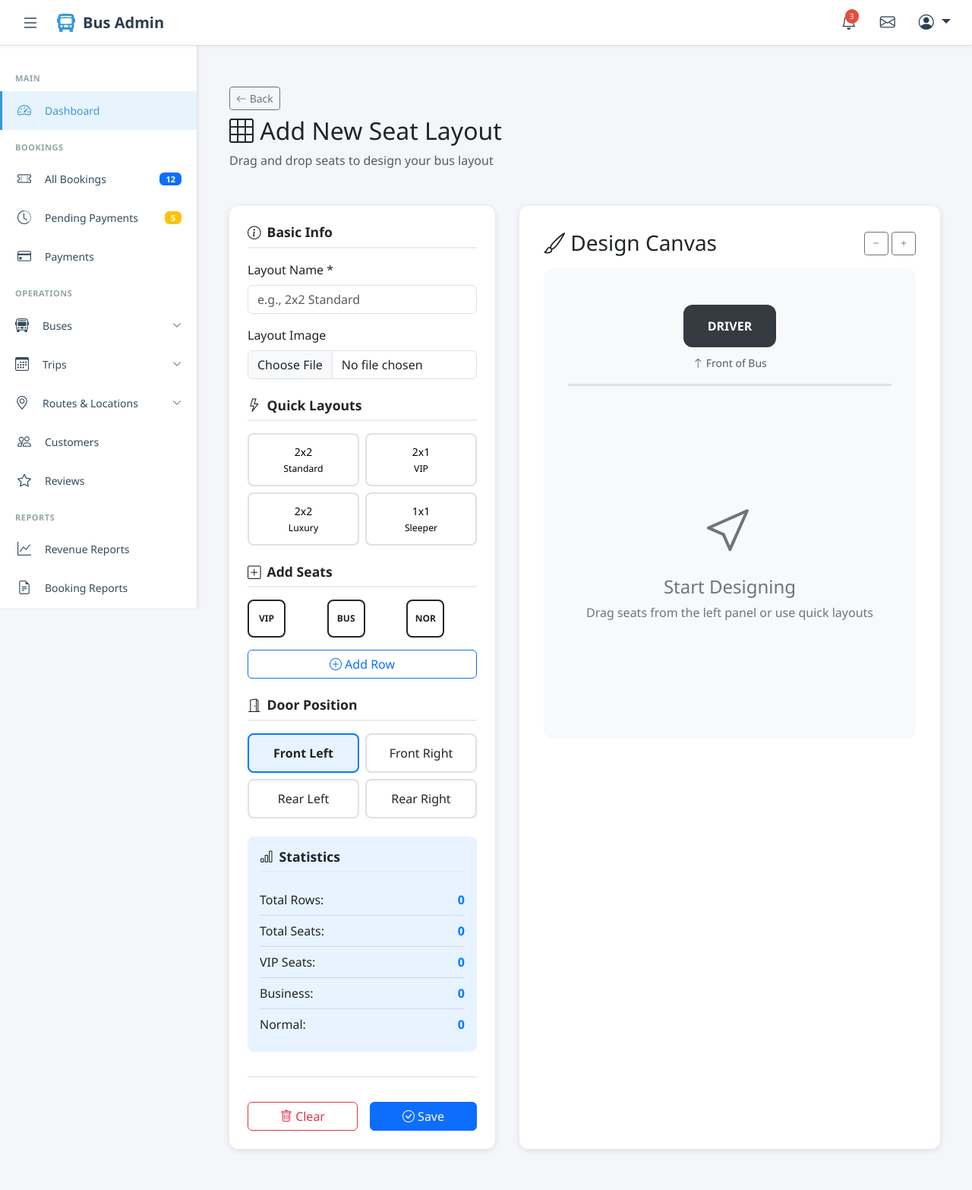
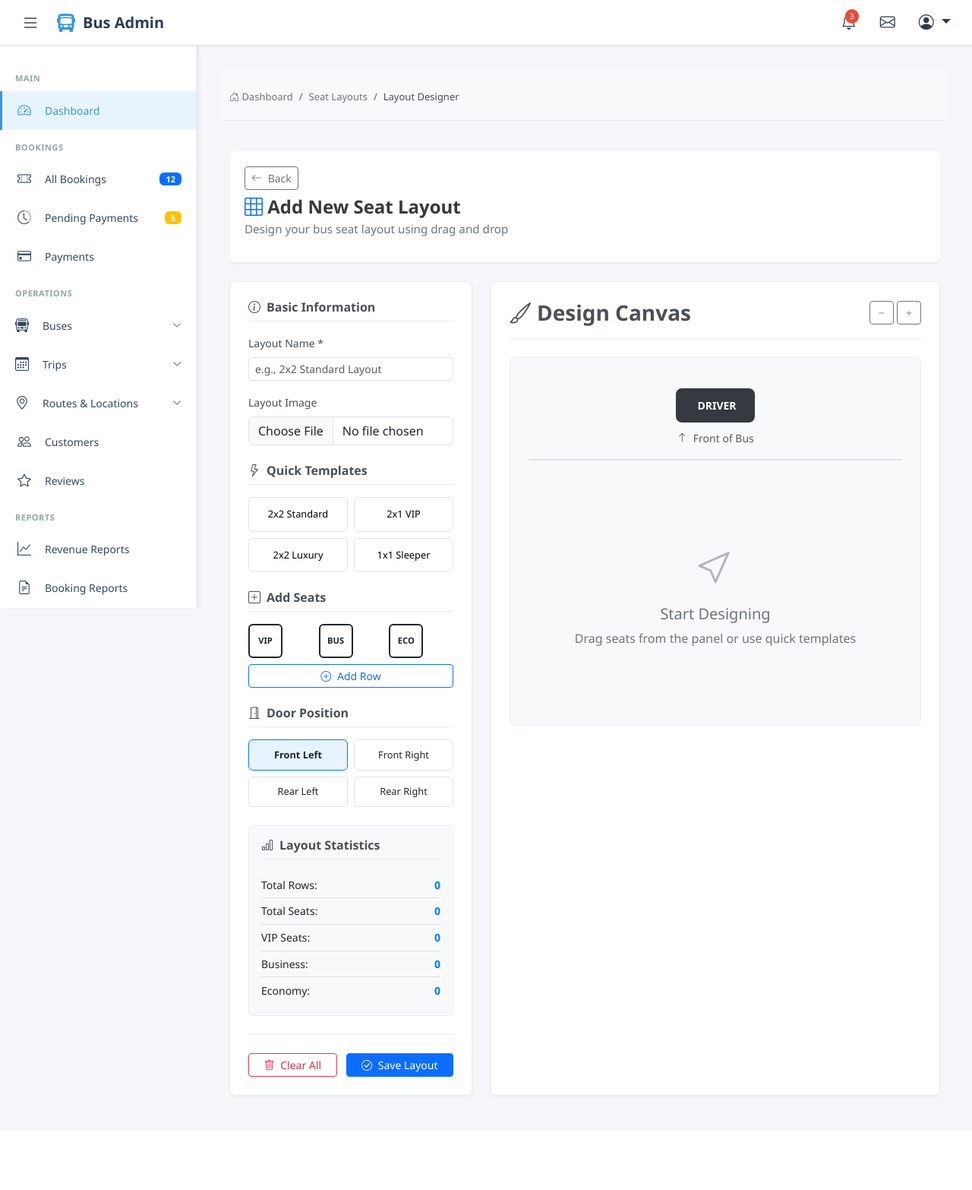
Before and after one commit to steve-ongera/Dreamline-Bus-Booking-System, a Django app: page /layouts/add/ in a window 1280 px wide. Shown: the whole page at 76% size. After the commit the page ends 1445 px from the top, so only its background shows below. Run offline with Django 5.2, Linux system fonts and the light colour scheme.

Commit message:
made updates

```diff
--- a/templates/buses/layout_form.html
+++ b/templates/buses/layout_form.html
@@ -1,103 +1,179 @@
 {% extends 'admin_base.html' %}
 {% load static %}
 
-{% block title %}{{ title }}{% endblock %}
+{% block title %}{{ title }} - Layout Designer{% endblock %}
 
 {% block extra_css %}
 <style>
-    .layout-designer {
-        max-width: 1400px;
-        margin: 0 auto;
+    /* Breadcrumb styling */
+    .breadcrumb-container {
+        background-color: #f8f9fa;
+        border-bottom: 1px solid #e9ecef;
+        padding: 0.75rem 0;
+        margin-bottom: 1.5rem;
     }
 
+    .breadcrumb {
+        margin-bottom: 0;
+        padding: 0.5rem 0;
+        background-color: transparent;
+        border-radius: 0;
+    }
+
+    .breadcrumb-item a {
+        color: #6c757d;
+        text-decoration: none;
+        transition: color 0.2s;
+    }
+
+    .breadcrumb-item a:hover {
+        color: #495057;
+    }
+
+    .breadcrumb-item.active {
+        color: #495057;
+        font-weight: 500;
+    }
+
+    /* Page header styling */
+    .page-header {
+        display: flex;
+        justify-content: space-between;
+        align-items: flex-start;
+        margin-bottom: 1.5rem;
+        padding-bottom: 1rem;
+        border-bottom: 1px solid #e9ecef;
+    }
+
+    .page-title-section h1 {
+        font-weight: 600;
+        color: #343a40;
+        margin-bottom: 0.25rem;
+        font-size: 1.5rem;
+    }
+
+    .page-subtitle {
+        color: #6c757d;
+        font-size: 0.95rem;
+    }
+
+    /* Main layout */
     .designer-container {
         display: grid;
-        grid-template-columns: 350px 1fr;
-        gap: 2rem;
-        margin-top: 2rem;
+        grid-template-columns: 320px 1fr;
+        gap: 1.5rem;
+        margin-top: 1rem;
     }
 
+    /* Control Panel */
     .control-panel {
         background: white;
         padding: 1.5rem;
-        border-radius: 12px;
-        box-shadow: 0 2px 8px rgba(0,0,0,0.1);
+        border-radius: 8px;
+        box-shadow: 0 2px 4px rgba(0,0,0,0.04);
+        border: 1px solid #e9ecef;
         height: fit-content;
         position: sticky;
         top: 20px;
     }
 
     .section-title {
-        font-size: 1.1rem;
+        font-size: 1rem;
         font-weight: 600;
         margin-bottom: 1rem;
         padding-bottom: 0.5rem;
-        border-bottom: 2px solid #e9ecef;
+        border-bottom: 1px solid #e9ecef;
+        display: flex;
+        align-items: center;
+        gap: 0.5rem;
+        color: #495057;
+    }
+
+    /* Canvas Area */
+    .canvas-area {
+        background: white;
+        padding: 1.5rem;
+        border-radius: 8px;
+        box-shadow: 0 2px 4px rgba(0,0,0,0.04);
+        border: 1px solid #e9ecef;
+        min-height: 500px;
+    }
+
+    .canvas-header {
+        display: flex;
+        justify-content: space-between;
+        align-items: center;
+        margin-bottom: 1.5rem;
+        padding-bottom: 1rem;
+        border-bottom: 1px solid #e9ecef;
+    }
+
+    .canvas-title {
+        font-weight: 600;
+        color: #495057;
+        margin: 0;
         display: flex;
         align-items: center;
         gap: 0.5rem;
     }
 
-    .canvas-area {
-        background: white;
-        padding: 2rem;
-        border-radius: 12px;
-        box-shadow: 0 2px 8px rgba(0,0,0,0.1);
-        min-height: 600px;
-    }
-
     .bus-canvas {
         background: #f8f9fa;
-        border-radius: 12px;
-        padding: 2rem;
-        min-height: 500px;
+        border-radius: 8px;
+        padding: 1.5rem;
+        min-height: 400px;
+        border: 1px solid #e9ecef;
         position: relative;
     }
 
+    /* Driver Section */
     .driver-section {
         text-align: center;
         padding: 1rem;
-        margin-bottom: 2rem;
-        border-bottom: 3px solid #dee2e6;
+        margin-bottom: 1.5rem;
+        border-bottom: 2px solid #dee2e6;
     }
 
     .driver-seat {
         display: inline-block;
-        padding: 1rem 2rem;
+        padding: 0.75rem 1.5rem;
         background: #343a40;
         color: white;
-        border-radius: 12px;
-        font-weight: bold;
+        border-radius: 8px;
+        font-weight: 600;
+        font-size: 0.875rem;
     }
 
+    /* Seat Rows */
     .seat-rows-container {
         display: flex;
         flex-direction: column;
-        gap: 12px;
+        gap: 10px;
     }
 
     .seat-row {
         display: flex;
         align-items: center;
         justify-content: center;
-        gap: 8px;
+        gap: 6px;
         padding: 8px;
         background: white;
-        border-radius: 8px;
+        border-radius: 6px;
         position: relative;
+        border: 1px solid #e9ecef;
     }
 
     .row-controls {
         position: absolute;
-        right: -35px;
+        right: -32px;
         display: flex;
         flex-direction: column;
         gap: 4px;
     }
 
     .row-controls button {
-        width: 28px;
-        height: 28px;
+        width: 26px;
+        height: 26px;
         padding: 0;
         border-radius: 50%;
         border: none;
@@ -194,17 +273,25 @@
         background: linear-gradient(to bottom, transparent, #dee2e6 50%, transparent);
     }
 
+    /* Seat Templates */
+    .template-grid {
+        display: grid;
+        grid-template-columns: repeat(3, 1fr);
+        gap: 0.5rem;
+        margin-top: 0.75rem;
+    }
+
     .seat-template {
-        width: 50px;
-        height: 50px;
-        border-radius: 8px;
+        width: 45px;
+        height: 45px;
+        border-radius: 6px;
         display: flex;
         align-items: center;
         justify-content: center;
         cursor: grab;
         border: 2px solid;
-        font-weight: bold;
-        font-size: 0.75rem;
+        font-weight: 600;
+        font-size: 0.7rem;
         transition: all 0.2s;
     }
 
@@ -216,55 +303,46 @@
         cursor: grabbing;
     }
 
-    .template-grid {
+    /* Quick Layouts */
+    .quick-layouts {
         display: grid;
-        grid-template-columns: repeat(3, 1fr);
-        gap: 0.75rem;
-        margin-top: 1rem;
+        grid-template-columns: 1fr 1fr;
+        gap: 0.5rem;
+        margin-top: 0.75rem;
     }
 
-    .btn-add-row {
-        width: 100%;
-        margin-top: 1rem;
+    .quick-layout-btn {
+        padding: 0.75rem;
+        border: 1px solid #dee2e6;
+        border-radius: 6px;
+        background: white;
+        cursor: pointer;
+        transition: all 0.2s;
+        text-align: center;
+        font-size: 0.8rem;
     }
 
-    .stats-box {
-        background: #e7f3ff;
-        padding: 1rem;
-        border-radius: 8px;
-        margin-top: 1rem;
+    .quick-layout-btn:hover {
+        border-color: #007bff;
+        background: #f8f9fa;
     }
 
-    .stat-item {
-        display: flex;
-        justify-content: space-between;
-        padding: 0.5rem 0;
-        border-bottom: 1px solid rgba(0,0,0,0.1);
-    }
-
-    .stat-item:last-child {
-        border-bottom: none;
-    }
-
-    .stat-value {
-        font-weight: bold;
-        color: #007bff;
-    }
-
+    /* Door Position Selector */
     .door-position-selector {
         display: grid;
-        grid-template-columns: repeat(2, 1fr);
+        grid-template-columns: 1fr 1fr;
         gap: 0.5rem;
         margin-top: 0.5rem;
     }
 
     .door-option {
-        padding: 0.75rem;
-        border: 2px solid #dee2e6;
-        border-radius: 8px;
+        padding: 0.6rem;
+        border: 1px solid #dee2e6;
+        border-radius: 6px;
         text-align: center;
         cursor: pointer;
         transition: all 0.2s;
+        font-size: 0.8rem;
     }
 
     .door-option:hover {
@@ -275,62 +353,71 @@
     .door-option.active {
         border-color: #007bff;
         background: #e7f3ff;
-        font-weight: bold;
+        font-weight: 600;
     }
 
+    /* Statistics */
+    .stats-box {
+        background: #f8f9fa;
+        padding: 1rem;
+        border-radius: 6px;
+        margin-top: 1rem;
+        border: 1px solid #e9ecef;
+    }
+
+    .stat-item {
+        display: flex;
+        justify-content: space-between;
+        padding: 0.4rem 0;
+        border-bottom: 1px solid rgba(0,0,0,0.1);
+        font-size: 0.875rem;
+    }
+
+    .stat-item:last-child {
+        border-bottom: none;
+    }
+
+    .stat-value {
+        font-weight: 600;
+        color: #007bff;
+    }
+
+    /* Empty State */
     .empty-canvas {
         display: flex;
         flex-direction: column;
         align-items: center;
         justify-content: center;
-        min-height: 400px;
+        min-height: 300px;
         color: #6c757d;
+        text-align: center;
     }
 
     .empty-canvas i {
-        font-size: 4rem;
+        font-size: 3rem;
         margin-bottom: 1rem;
+        opacity: 0.5;
     }
 
+    /* Action Buttons */
     .action-buttons {
         display: flex;
-        gap: 1rem;
-        margin-top: 2rem;
-        padding-top: 2rem;
-        border-top: 2px solid #e9ecef;
+        gap: 0.75rem;
+        margin-top: 1.5rem;
+        padding-top: 1.5rem;
+        border-top: 1px solid #e9ecef;
     }
 
-    .quick-layouts {
-        display: grid;
-        grid-template-columns: 1fr 1fr;
-        gap: 0.5rem;
-        margin-top: 1rem;
-    }
-
-    .quick-layout-btn {
-        padding: 0.75rem;
-        border: 2px solid #dee2e6;
-        border-radius: 8px;
-        background: white;
-        cursor: pointer;
-        transition: all 0.2s;
-        text-align: center;
-        font-size: 0.875rem;
-    }
-
-    .quick-layout-btn:hover {
-        border-color: #007bff;
-        background: #f8f9fa;
-    }
-
+    /* Context Menu */
     .context-menu {
         position: fixed;
         background: white;
         border: 1px solid #dee2e6;
-        border-radius: 8px;
-        box-shadow: 0 4px 12px rgba(0,0,0,0.15);
+        border-radius: 6px;
+        box-shadow: 0 4px 12px rgba(0,0,0,0.1);
         display: none;
         z-index: 1000;
+        min-width: 160px;
     }
 
     .context-menu.show {
@@ -353,27 +441,94 @@
     }
 
     .context-menu button:first-child {
-        border-radius: 8px 8px 0 0;
+        border-radius: 6px 6px 0 0;
     }
 
     .context-menu button:last-child {
-        border-radius: 0 0 8px 8px;
+        border-radius: 0 0 6px 6px;
+    }
+
+    /* Form Elements */
+    .form-label {
+        font-weight: 500;
+        color: #495057;
+        font-size: 0.875rem;
+        margin-bottom: 0.5rem;
+    }
+
+    /* Responsive Design */
+    @media (max-width: 992px) {
+        .designer-container {
+            grid-template-columns: 1fr;
+            gap: 1rem;
+        }
+
+        .control-panel {
+            position: static;
+        }
+
+        .page-header {
+            flex-direction: column;
+            gap: 1rem;
+        }
+
+        .seat {
+            width: 40px;
+            height: 40px;
+            font-size: 0.65rem;
+        }
+
+        .aisle {
+            width: 30px;
+        }
+    }
+
+    @media (max-width: 768px) {
+        .canvas-area,
+        .control-panel {
+            padding: 1rem;
+        }
+
+        .bus-canvas {
+            padding: 1rem;
+        }
+
+        .row-controls {
+            right: -28px;
+        }
+
+        .row-controls button {
+            width: 24px;
+            height: 24px;
+        }
     }
 </style>
 {% endblock %}
 
 {% block content %}
-<div class="container-fluid py-4">
-    <div class="layout-designer">
-        <!-- Header -->
-        <div class="d-flex justify-content-between align-items-center mb-4">
-            <div>
+<!-- Breadcrumb -->
+<div class="breadcrumb-container">
+    <div class="container-fluid">
+        <nav aria-label="breadcrumb">
+            <ol class="breadcrumb">
+                <li class="breadcrumb-item"><a href="{% url 'admin_dashboard' %}"><i class="bi bi-house-door"></i> Dashboard</a></li>
+                <li class="breadcrumb-item"><a href="{% url 'layout_list' %}">Seat Layouts</a></li>
+                <li class="breadcrumb-item active" aria-current="page">Layout Designer</li>
+            </ol>
+        </nav>
+    </div>
+</div>
+
+<div class="container-fluid py-3">
+    <!-- Page Header -->
+    <div class="page-header">
+        <div class="page-title-section">
             <a href="{% if layout %}{% url 'layout_detail' layout.pk %}{% else %}{% url 'layout_list' %}{% endif %}"
                class="btn btn-outline-secondary btn-sm mb-2">
-                    <i class="bi bi-arrow-left"></i> Back
+                <i class="bi bi-arrow-left me-1"></i> Back
             </a>
-                <h2><i class="bi bi-grid-3x3"></i> {{ title }}</h2>
-                <p class="text-muted">Drag and drop seats to design your bus layout</p>
+            <h1><i class="bi bi-grid-3x3 text-primary"></i> {{ title }}</h1>
+            <p class="page-subtitle">Design your bus seat layout using drag and drop</p>
         </div>
     </div>
 
@@ -390,15 +545,15 @@
         <div class="designer-container">
             <!-- Control Panel -->
             <div class="control-panel">
-                    <!-- Basic Info -->
+                <!-- Basic Information -->
                 <div class="mb-4">
                     <h3 class="section-title">
-                            <i class="bi bi-info-circle"></i> Basic Info
+                        <i class="bi bi-info-circle"></i> Basic Information
                     </h3>
                     <div class="mb-3">
                         <label class="form-label">Layout Name *</label>
-                            <input type="text" class="form-control" id="layoutName"
-                                   placeholder="e.g., 2x2 Standard" required
+                        <input type="text" class="form-control form-control-sm" id="layoutName"
+                               placeholder="e.g., 2x2 Standard Layout" required
                                value="{{ form.name.value|default:'' }}">
                     </div>
                     <div class="mb-3">
@@ -410,20 +565,20 @@
                 <!-- Quick Layouts -->
                 <div class="mb-4">
                     <h3 class="section-title">
-                            <i class="bi bi-lightning"></i> Quick Layouts
+                        <i class="bi bi-lightning"></i> Quick Templates
                     </h3>
                     <div class="quick-layouts">
                         <button type="button" class="quick-layout-btn" onclick="createQuickLayout('2x2', 12)">
-                                2x2<br><small>Standard</small>
+                            2x2 Standard
                         </button>
                         <button type="button" class="quick-layout-btn" onclick="createQuickLayout('2x1', 10)">
-                                2x1<br><small>VIP</small>
+                            2x1 VIP
                         </button>
                         <button type="button" class="quick-layout-btn" onclick="createQuickLayout('2x2', 15)">
-                                2x2<br><small>Luxury</small>
+                            2x2 Luxury
                         </button>
                         <button type="button" class="quick-layout-btn" onclick="createQuickLayout('1x1', 8)">
-                                1x1<br><small>Sleeper</small>
+                            1x1 Sleeper
                         </button>
                     </div>
                 </div>
@@ -441,11 +596,11 @@
                             BUS
                         </div>
                         <div class="seat-template normal" draggable="true" data-class="normal">
-                                NOR
+                            ECO
                         </div>
                     </div>
-                        <button type="button" class="btn btn-outline-primary btn-add-row" onclick="addRow()">
-                            <i class="bi bi-plus-circle"></i> Add Row
+                    <button type="button" class="btn btn-outline-primary btn-sm w-100 mt-2" onclick="addRow()">
+                        <i class="bi bi-plus-circle me-1"></i> Add Row
                     </button>
                 </div>
 
@@ -473,7 +628,7 @@
                 <!-- Statistics -->
                 <div class="stats-box">
                     <h3 class="section-title">
-                            <i class="bi bi-bar-chart"></i> Statistics
+                        <i class="bi bi-bar-chart"></i> Layout Statistics
                     </h3>
                     <div class="stat-item">
                         <span>Total Rows:</span>
@@ -492,27 +647,29 @@
                         <span class="stat-value" id="statBusiness">0</span>
                     </div>
                     <div class="stat-item">
-                            <span>Normal:</span>
+                        <span>Economy:</span>
                         <span class="stat-value" id="statNormal">0</span>
                     </div>
                 </div>
 
-                    <!-- Actions -->
+                <!-- Action Buttons -->
                 <div class="action-buttons">
-                        <button type="button" class="btn btn-outline-danger flex-fill" onclick="clearLayout()">
-                            <i class="bi bi-trash"></i> Clear
+                    <button type="button" class="btn btn-outline-danger btn-sm flex-fill" onclick="clearLayout()">
+                        <i class="bi bi-trash me-1"></i> Clear All
                     </button>
-                        <button type="submit" class="btn btn-primary flex-fill">
-                            <i class="bi bi-check-circle"></i> Save
+                    <button type="submit" class="btn btn-primary btn-sm flex-fill">
+                        <i class="bi bi-check-circle me-1"></i> Save Layout
                     </button>
                 </div>
             </div>
 
             <!-- Canvas Area -->
             <div class="canvas-area">
-                    <div class="d-flex justify-content-between align-items-center mb-3">
-                        <h3 class="mb-0"><i class="bi bi-brush"></i> Design Canvas</h3>
-                        <div>
+                <div class="canvas-header">
+                    <h3 class="canvas-title">
+                        <i class="bi bi-brush"></i> Design Canvas
+                    </h3>
+                    <div class="canvas-controls">
                         <button type="button" class="btn btn-sm btn-outline-secondary" onclick="zoomOut()">
                             <i class="bi bi-dash"></i>
                         </button>
@@ -525,11 +682,11 @@
                 <div class="bus-canvas" id="busCanvas">
                     <div class="driver-section">
                         <div class="driver-seat">
-                                <i class="bi bi-steering-wheel"></i> DRIVER
+                            <i class="bi bi-steering-wheel me-1"></i> DRIVER
                         </div>
                         <div class="mt-2">
                             <small class="text-muted">
-                                    <i class="bi bi-arrow-up"></i> Front of Bus
+                                <i class="bi bi-arrow-up me-1"></i> Front of Bus
                             </small>
                         </div>
                     </div>
@@ -537,8 +694,8 @@
                     <div class="seat-rows-container" id="seatRowsContainer">
                         <div class="empty-canvas">
                             <i class="bi bi-cursor"></i>
-                                <h4>Start Designing</h4>
-                                <p>Drag seats from the left panel or use quick layouts</p>
+                            <h5>Start Designing</h5>
+                            <p class="mb-0">Drag seats from the panel or use quick templates</p>
                         </div>
                     </div>
                 </div>
@@ -546,21 +703,20 @@
         </div>
     </form>
 </div>
-</div>
 
 <!-- Context Menu -->
 <div class="context-menu" id="contextMenu">
     <button onclick="changeSeatClass('vip')">
-        <i class="bi bi-star-fill text-warning"></i> Change to VIP
+        <i class="bi bi-star-fill text-warning me-2"></i> VIP Class
     </button>
     <button onclick="changeSeatClass('business')">
-        <i class="bi bi-briefcase-fill text-primary"></i> Change to Business
+        <i class="bi bi-briefcase-fill text-primary me-2"></i> Business Class
     </button>
     <button onclick="changeSeatClass('normal')">
-        <i class="bi bi-person-fill text-info"></i> Change to Normal
+        <i class="bi bi-person-fill text-info me-2"></i> Economy Class
     </button>
     <button onclick="deleteSeat()" class="text-danger">
-        <i class="bi bi-trash"></i> Delete Seat
+        <i class="bi bi-trash me-2"></i> Delete Seat
     </button>
 </div>
 {% endblock %}
```
Also changed, not shown: other parts of templates/buses/layout_form.html (+26 -22 lines), db.sqlite3. Lines whose indentation alone changed are shown as unchanged.
